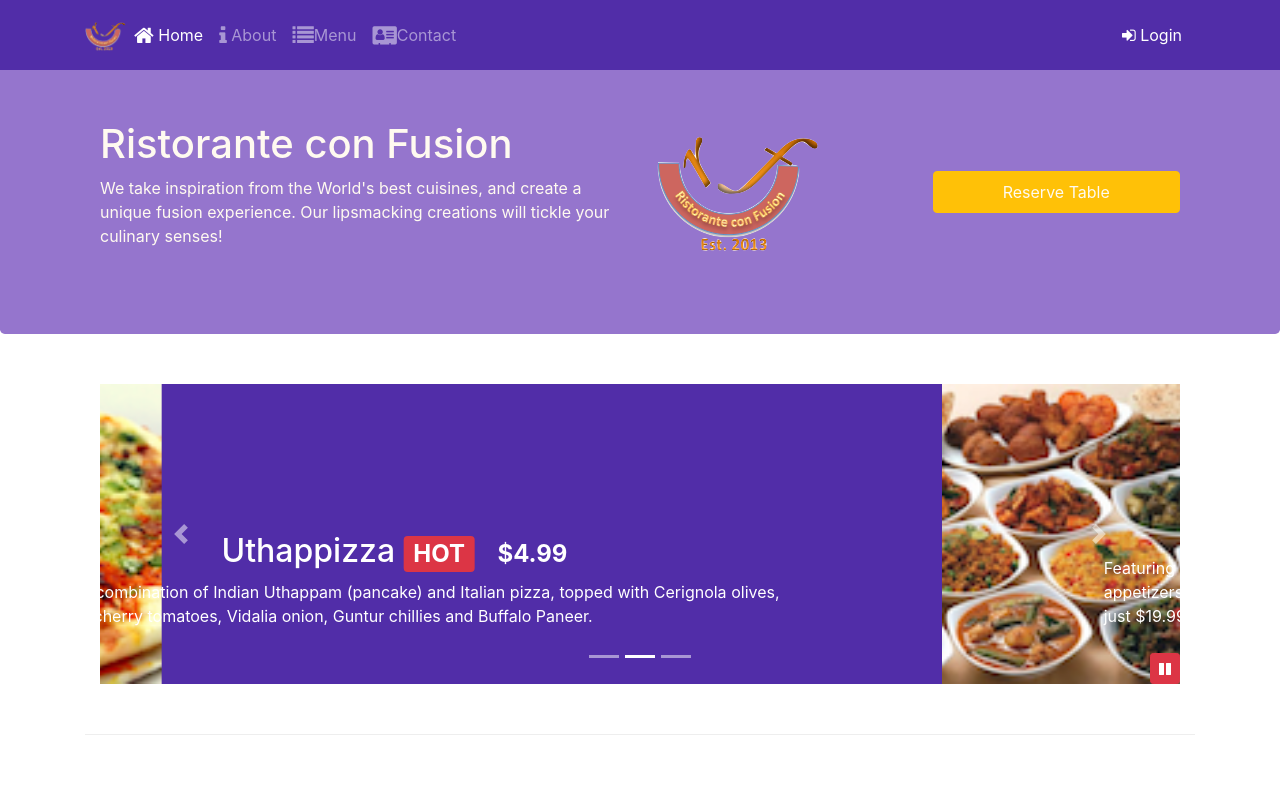
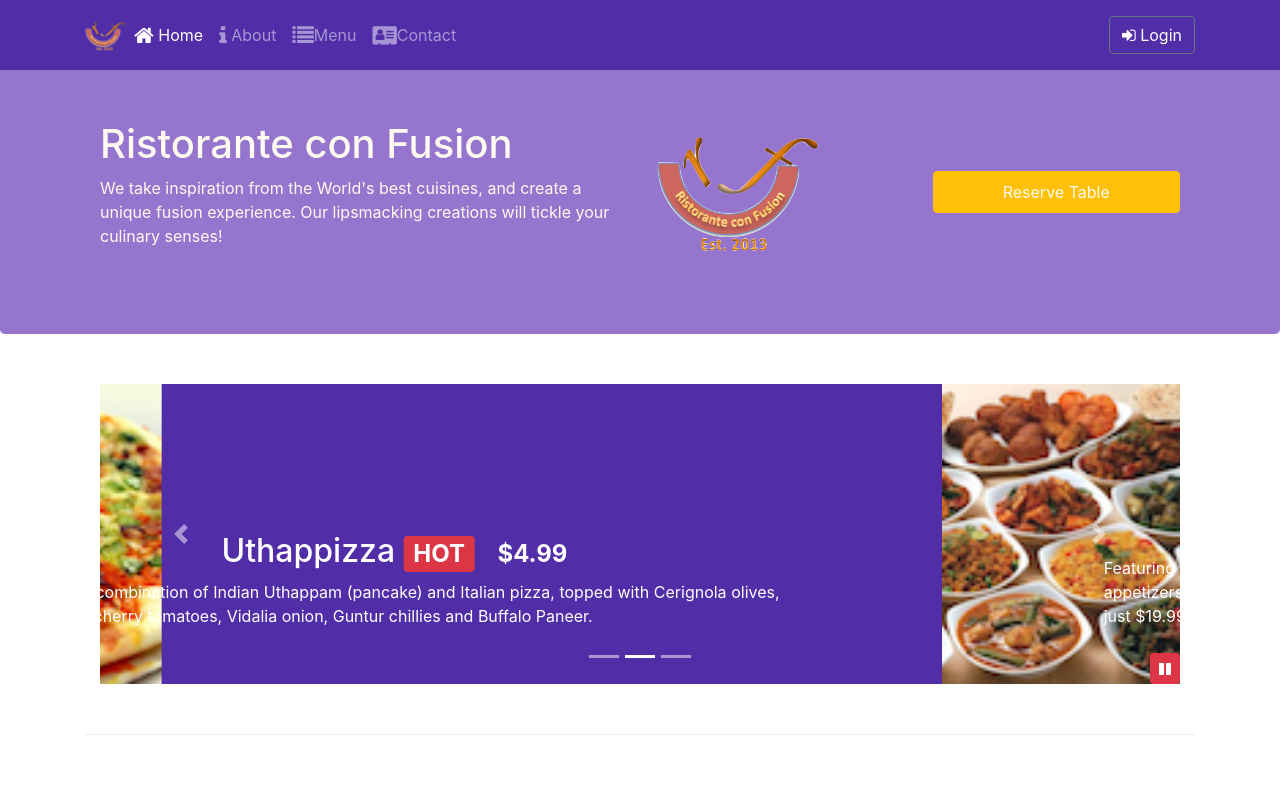
Before and after one commit to NPTho/Lab4, a website: page index.html in a window 1280 px wide. Shown: the top 800 px of the page. Drawn offline with nearby package versions, Linux system fonts and the light colour scheme.

Commit message:
Lab 4 final

```diff
--- a/index.html
+++ b/index.html
@@ -34,7 +34,7 @@
                                 class="fa fa-address-card fa-lg"></span>Contact</a></li>
                 </ul>
                 <span class="navbar-text">
-                    <a class="btn" id="login-button">
+                    <a class="btn btn-outline-secondary" id="login-button">
                         <span class="fa fa-sign-in"></span> Login</a>
                 </span>
             </div>
```
